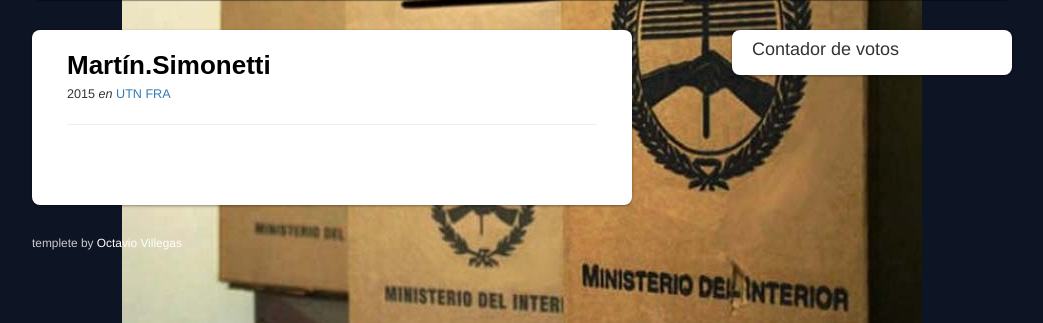
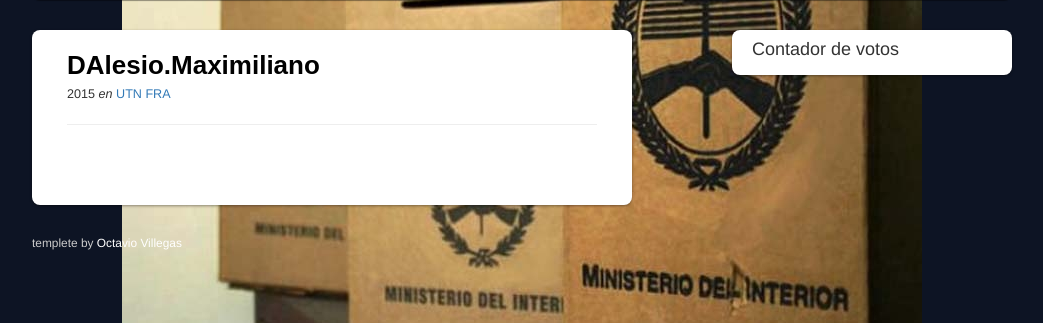
Before and after one commit to maxidalesio/primerparcial, a PHP site: page / in a window 1280 px wide. Shown: the part 160-483 px from the top of the page, without its empty margins (118-1161 px from the left). Run offline with PHP 8.4, Linux system fonts and the light colour scheme; some libraries are stand-ins or nearby versions.

Commit message:
Arreglado index

```diff
--- a/index.php
+++ b/index.php
@@ -61,7 +61,7 @@
 		<article  class="post clearfix">
 
 			<header  >
-				<h1 class="post-title"><a href="#">Martín.Simonetti</a></h1>
+				<h1 class="post-title"><a href="#">DAlesio.Maximiliano</a></h1>
 				<p class="post-meta"><time class="post-date" datetime="2011-05-08" pubdate>2015</time> <em>en</em> <a href="#">UTN FRA</a></p>
 			</header>
 			<hr>
```
